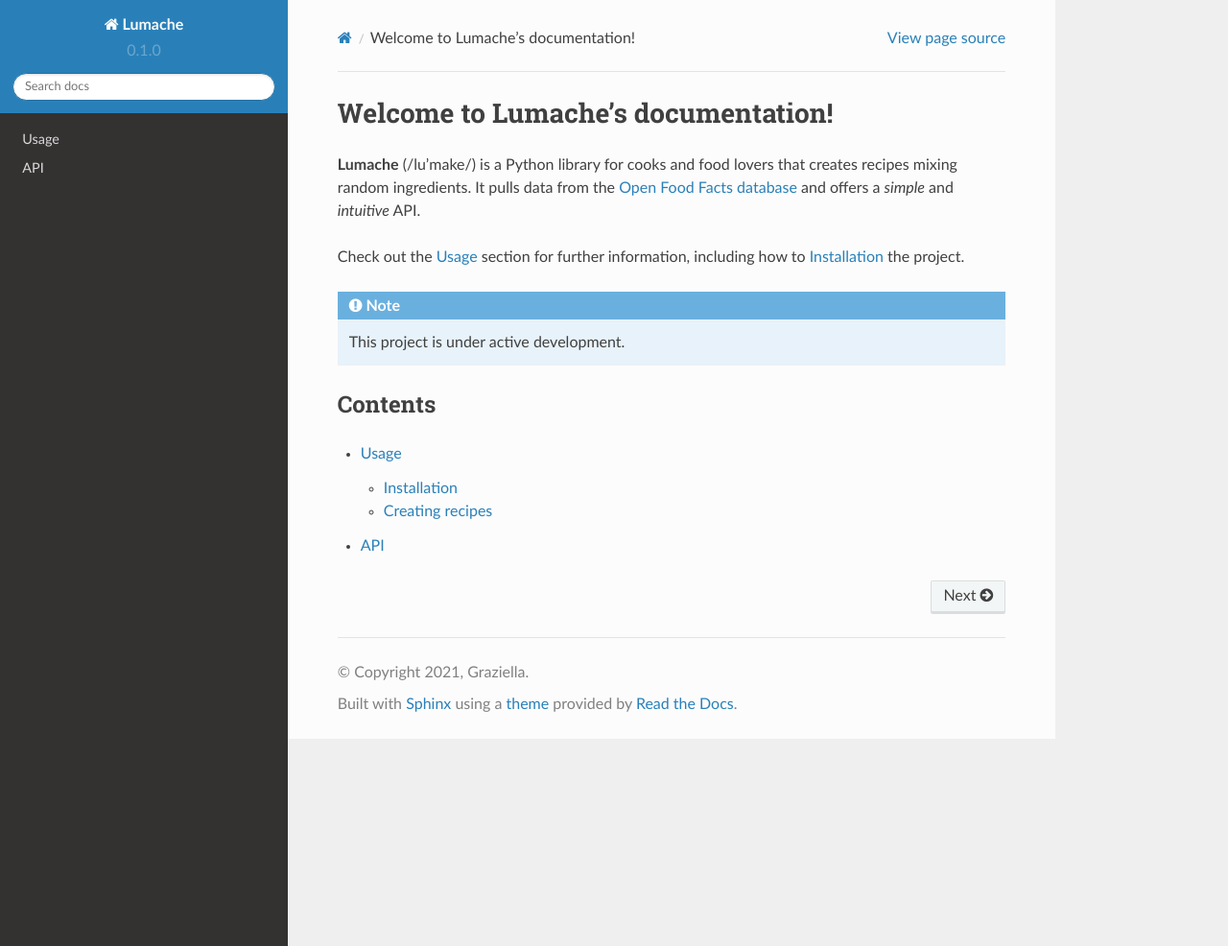
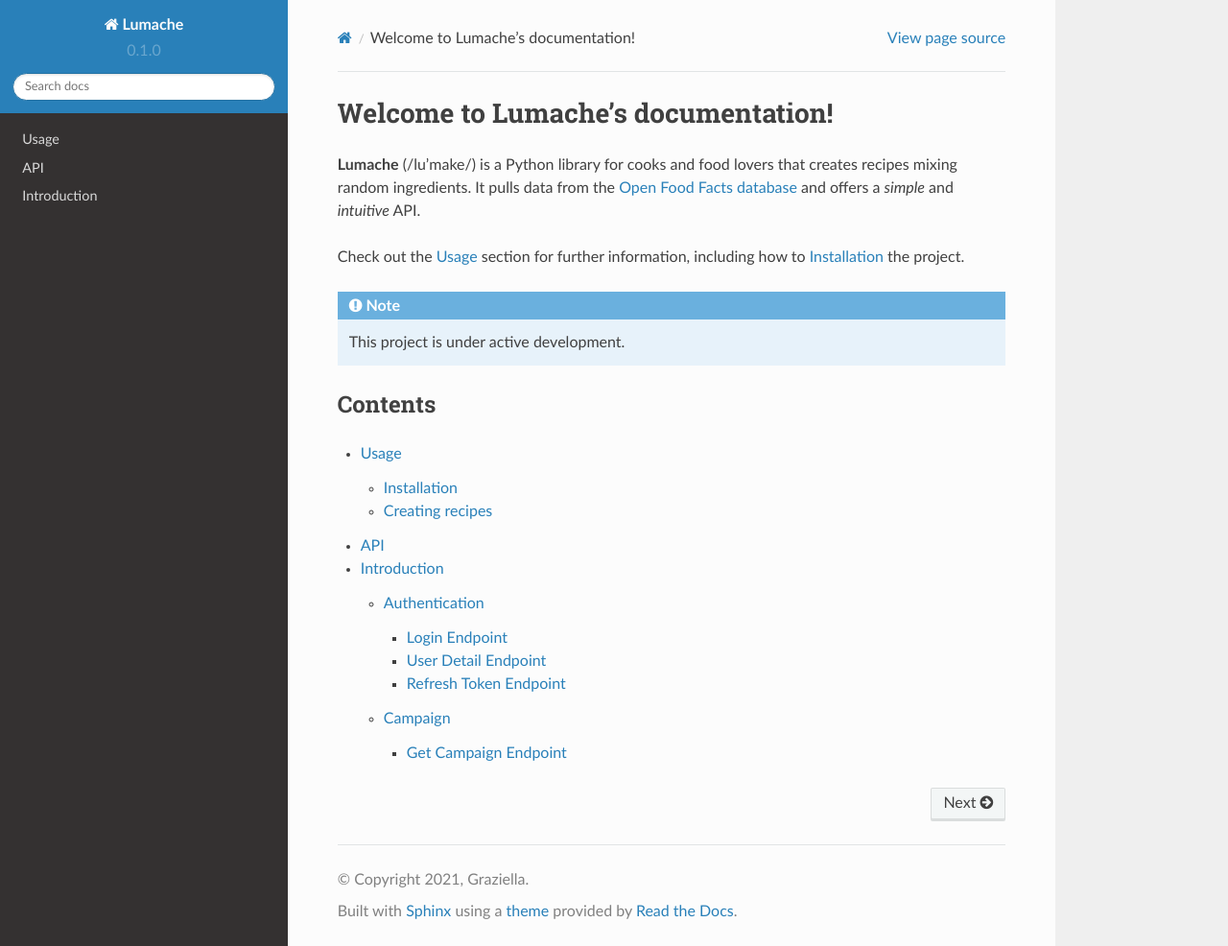
Before and after one commit to anjelikaprixa/TingTing, a Sphinx documentation site: the page built from docs/source/index.rst, in a window 1280 px wide and 986 px high. Shown: the whole window at 96% size. Built offline with Sphinx 7.4.7 and the Read the Docs theme 2.0.0, drawn with Linux system fonts in a browser that asks for light colours; part of the change alters nothing that is shown.

```diff
--- a/docs/source/api.rst
+++ b/docs/source/api.rst
@@ -7,14 +7,16 @@ API
    lumache
 n
 
-# Introduction
+Introduction
+=============
 
 TingTing is an AI-powered telephony system that lets you send programmed voice calls in Nepali to thousands of recipients with just a few clicks. Features include scheduling tools and customized messaging options. The TingTing API is well-documented and easy to use, providing maximum flexibility and customization for developers building custom applications or endpoints.
 
 Authentication
+---------------
 
 Login Endpoint
-
+~~~~~~~~~~~~~~
 
 .. list-table:: Title
    :widths: 25 25 50
@@ -36,3 +38,130 @@ Sample Input:
 
 		"password": "test"
 	}
+
+User Detail Endpoint
+~~~~~~~~~~~~~~~~~~~~
+.. list-table:: Title
+   :widths: 25 25 50
+   :header-rows: 1
+
+   * - URL
+     - Required Values
+     - HTTP Methods
+   * - {{url}}/api/accounts/user_details/
+     -
+     - GET
+
+You can get all details of the user that is currently logged in via a GET request.
+
+Refresh Token Endpoint
+~~~~~~~~~~~~~~~~~~~~~~
+.. list-table:: Title
+   :widths: 25 25 50
+   :header-rows: 1
+
+   * - URL
+     - Required Values
+     - HTTP Methods
+   * - {{url}}/api/accounts/token/refresh/?
+     -
+     - POST
+
+The access token provided during authentication expires after some time and a new one is required. The refresh token is used to generate a new access token.
+
+Campaign
+--------
+
+Get Campaign Endpoint
+~~~~~~~~~~~~~~~~~~~~~
+
+.. list-table:: Title
+   :widths: 25 25 50
+   :header-rows: 1
+
+   * - URL
+     - Required Values
+     - HTTP Methods
+   * -{{url}}/api/system/campaigns
+     -
+     - GET
+
+Information of all campaigns of logged in users are retrieved at this endpoint. The information includes the campaign id, name, user phones, services, descriptions and usable tags. The id is to be used in the future to update, delete or begin the campaign. Tags can be used to send personalized messages to users while  starting the campaign.
+
+Here is an example of the result:
+
+::
+	{
+		"pagination": {
+
+				"total_items": 3,
+
+				"total_pages": 1,
+
+				"page_number": 1,
+
+				"has_next": false,
+
+				"has_previous": false,
+
+				"links": []
+							},
+		"result": {
+
+			"messages": "Campaign Successfully Retrieved",
+
+			"campaign-lists": [
+
+						{
+
+							"id": 8,
+
+							"name": "sample individual campaign",
+
+							"user_phone": [],
+
+							"services": "PHONE",
+
+							"description": "This campaign is to notify users that and IPO has been opened",
+
+							"usable_tags": []
+
+						},
+
+						{
+
+							"id": 5,
+
+							"name": "test1",
+
+							"user_phone": [],
+
+							"services": "SMS",
+
+							"description": "test campaign ",
+
+							"usable_tags": ["tags_name","tags_age"]
+
+						},
+
+						{
+
+							"id": 3,
+
+							"name": "Sample",
+
+							"user_phone": [],
+
+							"services": "PHONE",
+
+							"description": "Description",
+
+							"usable_tags": []
+
+						}
+
+				]
+
+		}
+
+	}
```
